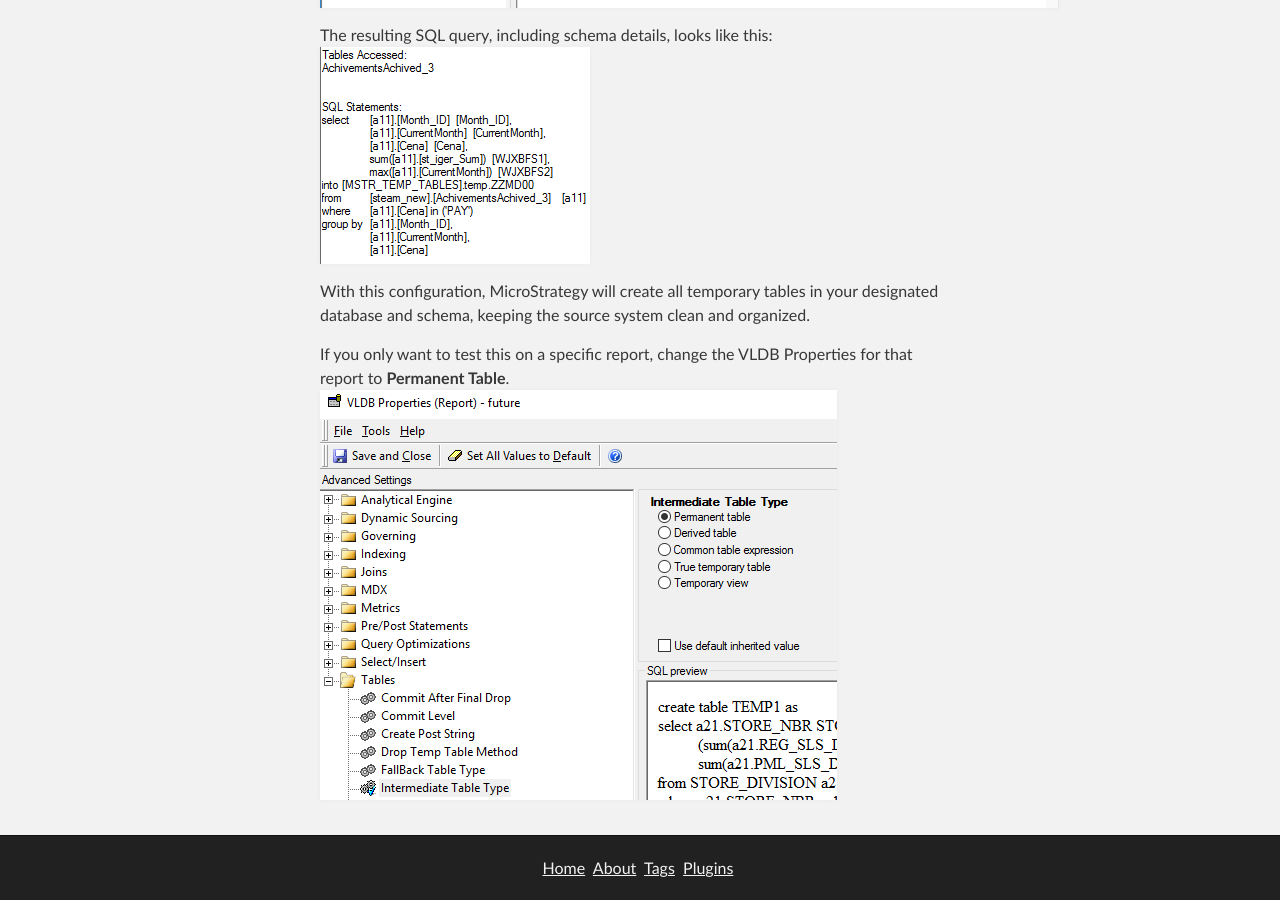
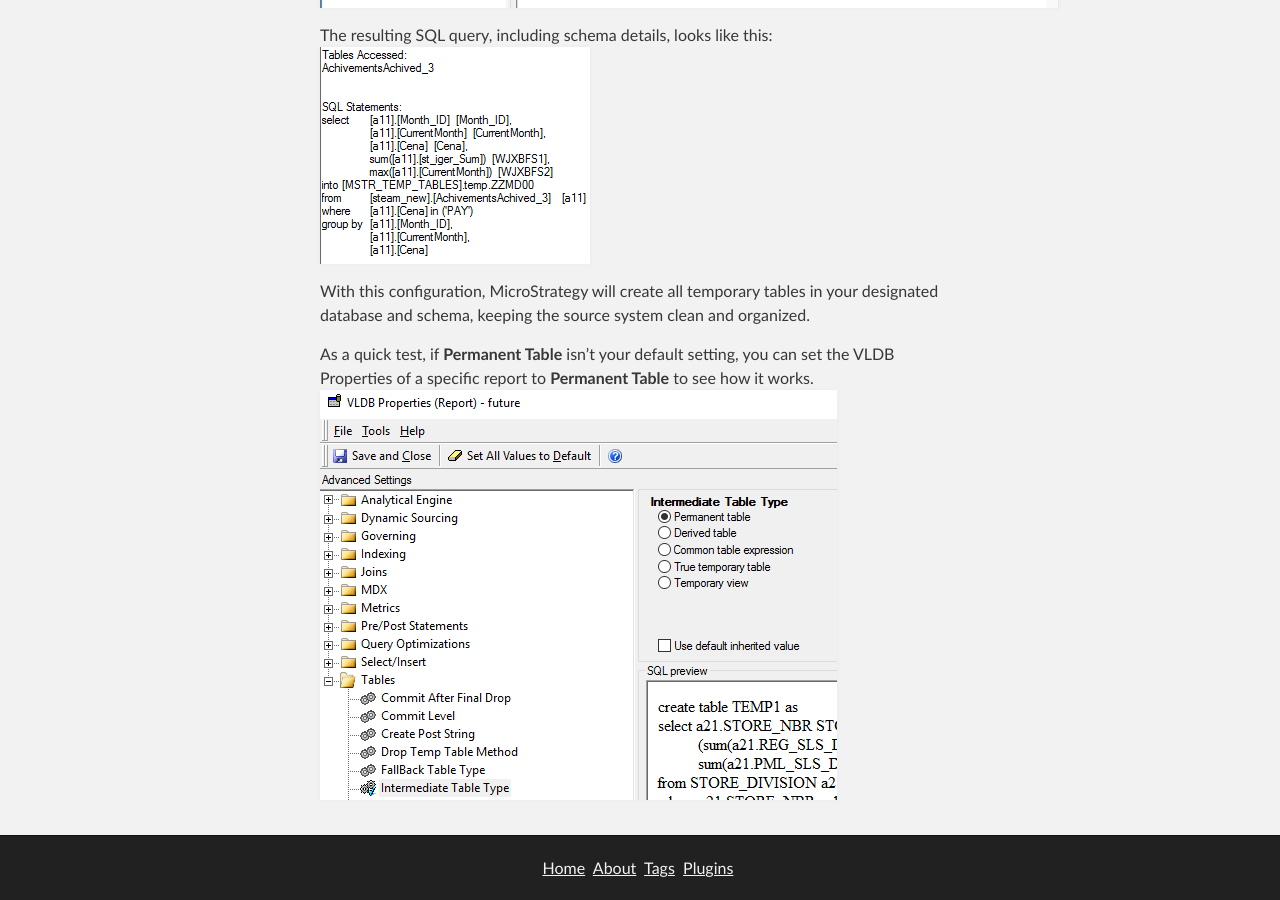
Before and after one commit to kl82slo/kl82slo.github.io, a Jekyll site: the page built from _posts/2026-01-24-0024 MicroStrategy Set database for temp tables.md, in a window 1280 px wide and 900 px high, scrolled down 2619 px. Built offline with Jekyll 4.4.1, drawn with Linux system fonts in a browser that asks for light colours.

Commit message:
Update 2026-01-24-0024 MicroStrategy Set database for temp tables.md

```diff
--- a/_posts/2026-01-24-0024 MicroStrategy Set database for temp tables.md
+++ b/_posts/2026-01-24-0024 MicroStrategy Set database for temp tables.md
@@ -34,7 +34,7 @@
 The resulting SQL query, including schema details, looks like this:<br />
 ![schema_table](/img/20260124_0024/schema_table.png) <br />
 
-With this configuration, MicroStrategy will create all temporary tables in your designated database and schema, keeping the source system clean and organized.
+With this configuration, MicroStrategy will create all temporary tables in your designated database and schema, keeping the source system clean and organized.<br />
 
-If you only want to test this on a specific report, change the VLDB Properties for that report to **Permanent Table**.<br />
+As a quick test, if **Permanent Table** isn’t your default setting, you can set the VLDB Properties of a specific report to **Permanent Table** to see how it works.<br />
 ![Report_setting](/img/20260124_0024/Report_setting.png)<br />
```
